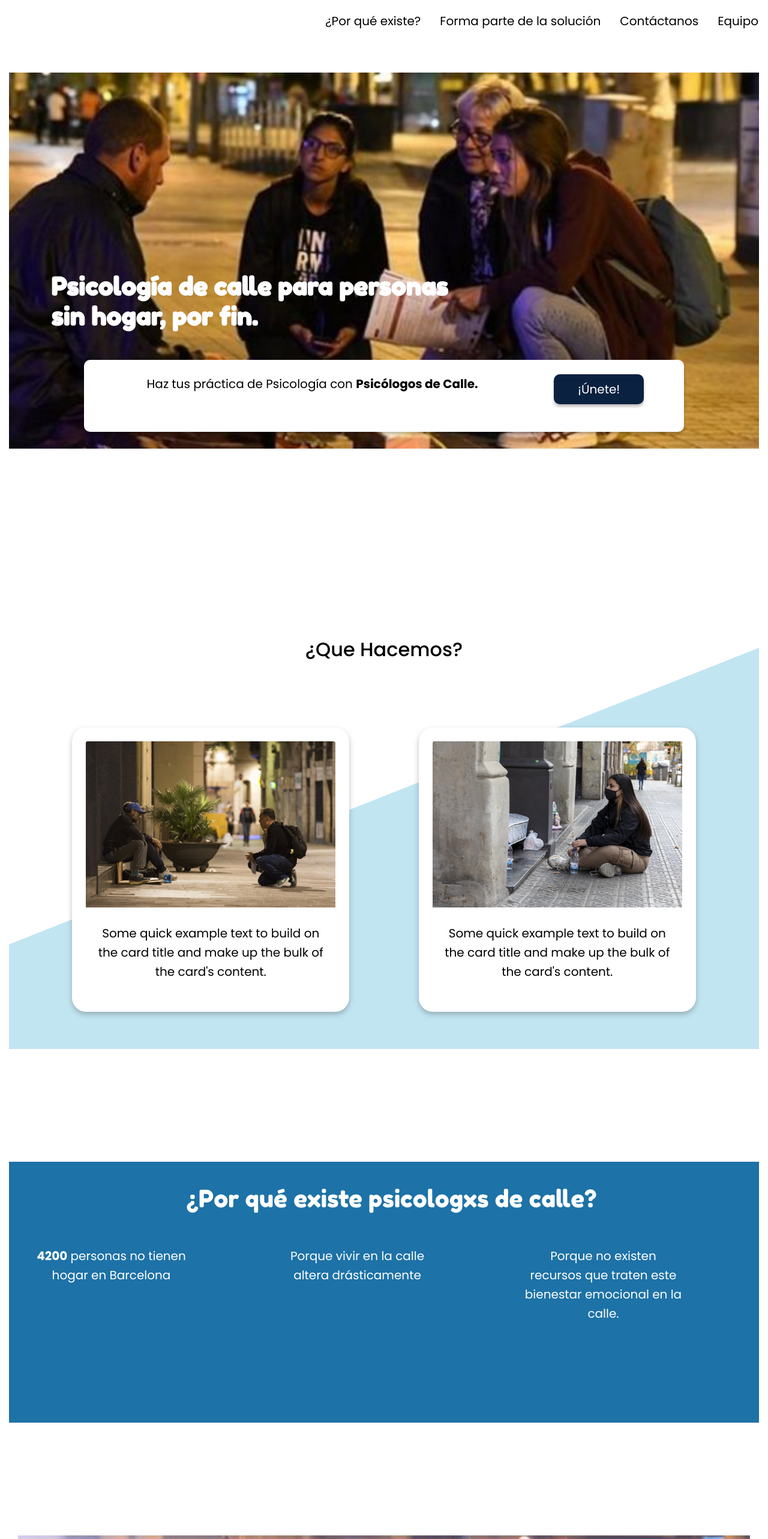
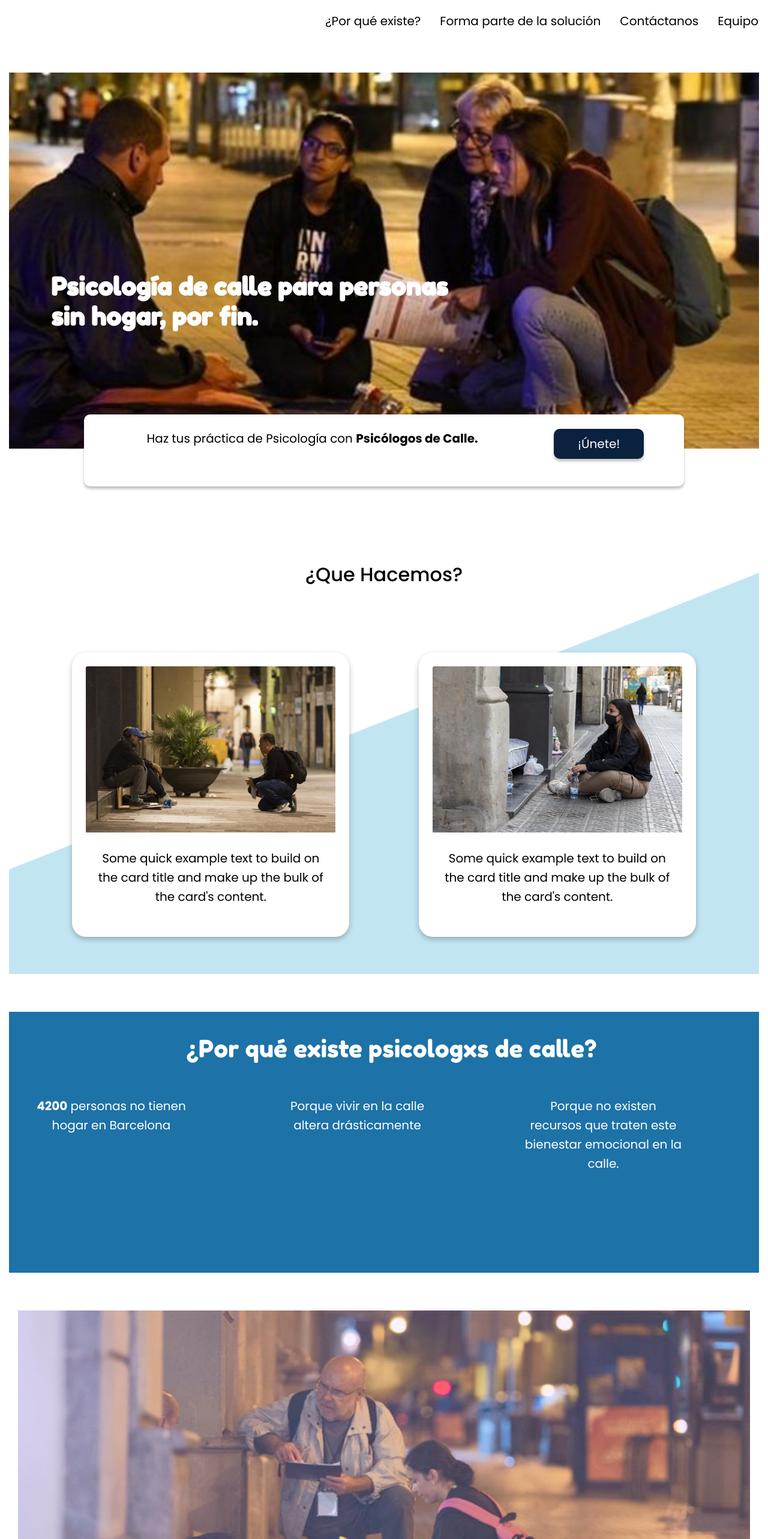
Before and after one commit to joannaWebDev/psicologxs-de-calle, a React (Create React App) app in the folder client/: page /psicologxs-de-calle/ in a window 1280 px wide. Shown: the part 80-2646 px from the top of the page at 60% size. Built offline with nearby package versions, Linux system fonts and the light colour scheme.

Commit message:
fixed margins in home

```diff
--- a/client/src/App.css
+++ b/client/src/App.css
@@ -63,8 +63,37 @@ font-size: 1em;
   h3 { font-size: 1.7rem; }
   h4 { font-size: 1.7rem; }
   h5 { font-size: 1rem; }
+  footer {
+    width: 100%;
+}
+.footerRow * {
+    margin-bottom: 5%;
 }
 
+.adressFooter {
+    text-align: center;
+}
+/*mainform*/
+.centerForm{
+  max-width: 100%;
+}
+.formInput{
+  width: 100%;
+}
+
+}
+@media screen and (max-width:768px){
+  .footerLogoDisplay {
+      display: none;
+  }
+  /*main form*/
+  .centerForm{
+    max-width: 80%;
+  }
+  .formInput{
+    width: 100%;
+  }
+}
 @media screen and (min-width:768px){
   body{font-size:18px;}
   h1 { font-size: 2.6rem;}
--- a/client/src/components/CardBody/CardBody.css
+++ b/client/src/components/CardBody/CardBody.css
@@ -1,21 +1,5 @@
-/*
-
-.clippath{
-    background-color:var(--section-que-hacemos-bg-color);
-    margin:15% auto;
-    padding:5% 0;
-} */
-
-
 .clippath{
     background-image:url("./../../assets/images/cards-background.png");
     background-repeat: no-repeat;
     background-size:cover;
 }
-
-
-@media only screen and (max-width: 600px) {
-    .clippath{
-        background-color:#7EC8D9;
-    }
-  }
--- a/client/src/components/Footer/Footer.css
+++ b/client/src/components/Footer/Footer.css
@@ -3,7 +3,7 @@
     padding:6%;
     color:white;
     font-size: 0.8em;
-    margin-top: 35%;
+    margin-top: 10%;
     text-align: center;
 }
 .adressFooter {
@@ -16,20 +16,3 @@
 .footerImg img {
     width: 40px;
 }
-@media screen and (max-width:600px) {
-    footer {
-        width: 100%;
-    }
-    .footerRow * {
-        margin-bottom: 5%;
-    }
-
-    .adressFooter {
-        text-align: center;
-    }
-}
-@media screen and (max-width:768px){
-    .footerLogoDisplay {
-        display: none;
-    }
-}
--- a/client/src/components/Form/MainForm.css
+++ b/client/src/components/Form/MainForm.css
@@ -7,7 +7,7 @@
   padding-bottom: 5%;
   border-radius: 25px;
   box-shadow: 3px 3px 3px  rgba(171, 180, 192, 0.8), -6px 0 6px -2px rgba(171, 180, 192, 0.8);
-  margin:15% auto;
+  margin:5% auto;
 }
 .formInput{
     width: 50%;
@@ -41,19 +41,3 @@
 .join-us-btn:hover {
     border: none;
 }
-@media only screen and (max-width: 600px) {
-  .centerForm{
-    max-width: 100%;
-  }
-  .formInput{
-    width: 100%;
-  }
-}
-@media only screen and (max-width: 768px) {
-  .centerForm{
-    max-width: 80%;
-  }
-  .formInput{
-    width: 100%;
-  }
-}
--- a/client/src/pages/Home.css
+++ b/client/src/pages/Home.css
@@ -2,7 +2,7 @@
   background-image:url('../assets/images/hero.jpeg');
   background-repeat: no-repeat;
   background-size: cover;
-  margin: 5% 0 15% 0;
+  margin: 5% auto;
   padding: 15% 0;
 }
 
@@ -24,11 +24,11 @@
   border-radius: 10px;
   box-shadow: 0px 4px 4px rgba(0, 0, 0, 0.25);
   background-color: var(--white);
-  transform: translateY(-340px);
+  transform: translateY(-107%);
 }
 
 .sectionChart {
-  margin:15% auto;
+  margin:5% auto;
   justify-content: center;
 }
 
@@ -47,7 +47,7 @@
   padding: 5%;
   align-items: center;
   background-color: var(--section-solucion-bg-color);
-  margin-bottom: 15%;
+  margin-bottom: 5%;
 }
 
 .solution-text {
@@ -58,7 +58,7 @@
 .porQueJumbotron {
   background-color: var(--section-metodologia-bg-color);
   padding: 3% 1% 12% 3%;
-  margin:15% auto;
+  margin:5% auto;
   color: #fff;
   align-items: center;
 }
@@ -92,14 +92,14 @@
   }
   .join-us {
     background-color: none;
-    transform: translateY(-170%);
+    transform: translateY(-100%);
   }
 }
 
-@media screen and (min-width:768px) and (max-width: 1050px) {
+@media screen and (min-width:768) and (max-width: 1050px) {
   .join-us {
     width: 100%;
-    transform: translateY(-185%);
+    transform: translateY(-100%);
   }
 }
 
@@ -109,10 +109,10 @@
     margin-right: 5%;
   }
   .join-us {
-    transform: translateY(-280%);
+    transform: translateY(-100%);
   }
 }
 
 .imageAlone {
-  margin: 15% auto;
+  margin: 5% auto;
 }
--- a/client/src/pages/Home.js
+++ b/client/src/pages/Home.js
@@ -16,7 +16,7 @@ import './Home.css';
 
 const Home = () => {
   return(
-    <div className="container-fluid">
+    <div className="container-fluid home">
       <section fluid className="hero">
             <Container>
                 <div className="hero-title">
```
Also changed, not shown: client/src/components/TwoCards/TwoCards.css (+0 -13 lines).
